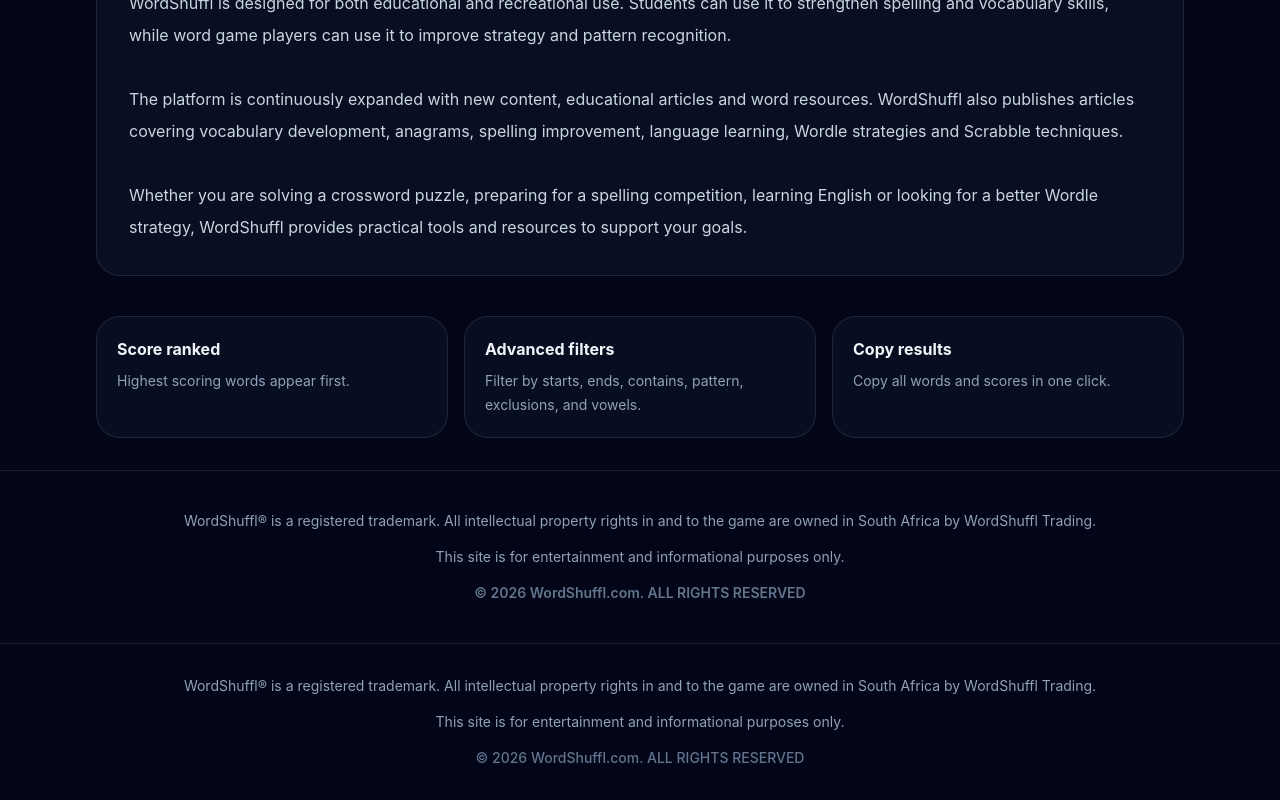
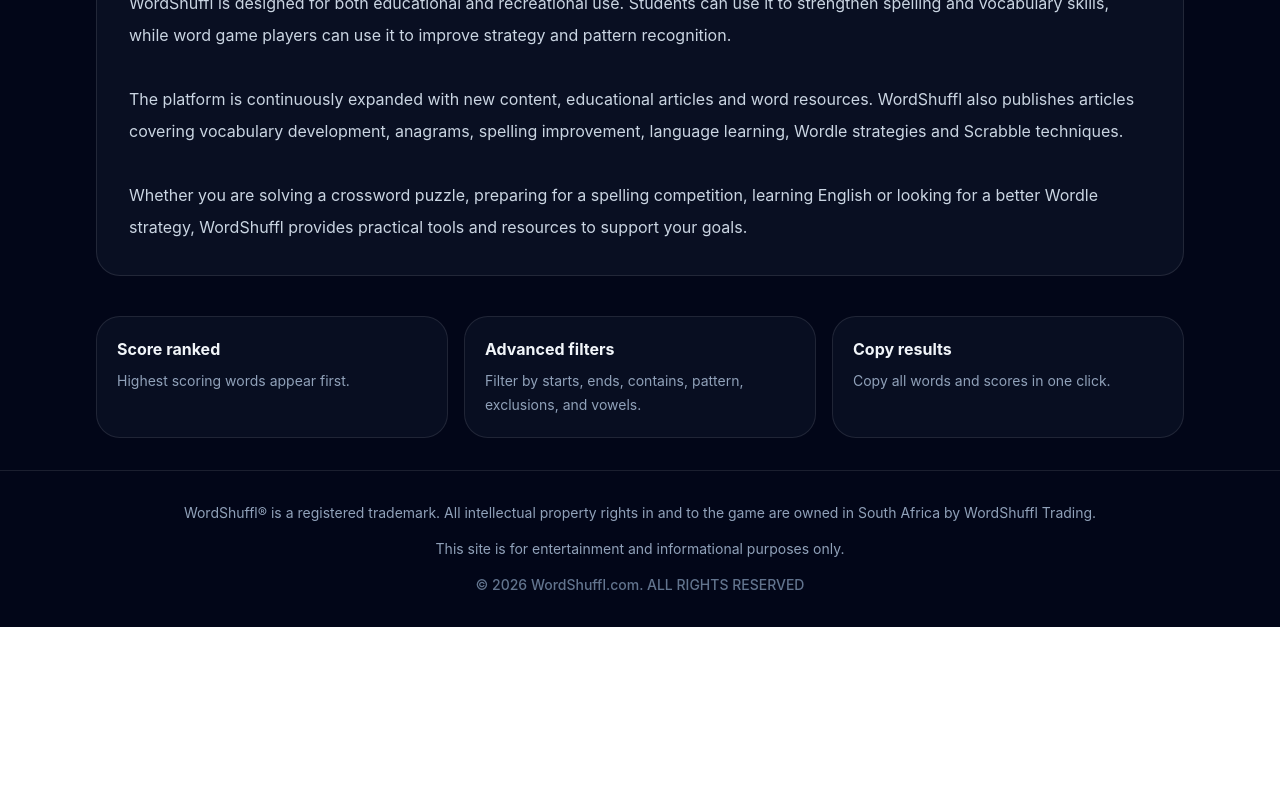
Before and after one commit to Rgenneker/word-unscrambler, a React (Vite) app: page / in a window 1280 px wide. Shown: the part 1537-2337 px from the top of the page. After the commit the page ends 2164 px from the top, so only its background shows below. Built offline with nearby package versions, Linux system fonts and the light colour scheme; what an-array-of-english-words would draw is missing.

Commit message:
Update the pages folder

```diff
--- a/src/pages/About.jsx
+++ b/src/pages/About.jsx
@@ -40,8 +40,7 @@
         </div>
       </div>
       </div>
-      <Footer />
-    </main>
+          </main>
     </>
   );
 }
--- a/src/pages/Contact.jsx
+++ b/src/pages/Contact.jsx
@@ -42,8 +42,7 @@
         </div>
       </div>
       </div>
-      <Footer />
-    </main>
+          </main>
     </>
   );
 }
--- a/src/pages/Home.jsx
+++ b/src/pages/Home.jsx
@@ -598,24 +598,7 @@
           </div>
         </section>
       </div>
-      <footer className="border-t border-white/10 bg-slate-950 px-6 py-10 text-center text-sm text-slate-400">
-  <div className="mx-auto max-w-5xl space-y-4">
 
-    <p>
-      WordShuffl® is a registered trademark. All intellectual property rights
-      in and to the game are owned in South Africa by WordShuffl Trading.
-    </p>
-
-    <p>
-      This site is for entertainment and informational purposes only.
-    </p>
-
-    <p className="font-semibold text-slate-500">
-      © 2026 WordShuffl.com. ALL RIGHTS RESERVED
-    </p>
-
-  </div>
-</footer>
     </main>
   );
 }
--- a/src/pages/PrivacyPolicy.jsx
+++ b/src/pages/PrivacyPolicy.jsx
@@ -261,7 +261,7 @@
         </div>
       </div>
       </div>
-      <Footer />
+
     </main>
     </>
   );
--- a/src/pages/SitemapPage.jsx
+++ b/src/pages/SitemapPage.jsx
@@ -67,7 +67,7 @@
 </div>
       </div>
       </div>
-      <Footer />
+
     </main>
     </>
   );
--- a/src/pages/TermsConditions.jsx
+++ b/src/pages/TermsConditions.jsx
@@ -242,7 +242,7 @@
         </div>
       </div>
       </div>
-      <Footer />
+
     </main>
     </>
   );
```
